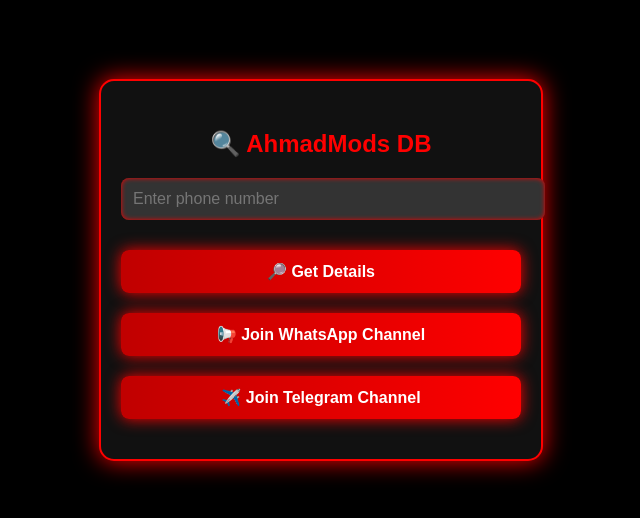
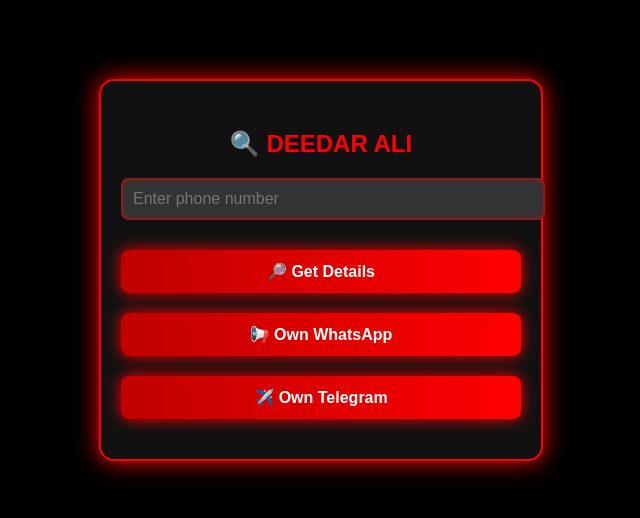
Before and after one commit to deedarali8636/Deedar-Sim-DataBase, a plain HTML site: page index.html in a window 1280 px wide. Shown: the part 130-648 px from the top of the page, without its empty margins (319-959 px from the left). Drawn offline with Linux system fonts and the light colour scheme.

Commit message:
index.html

```diff
--- a/index.html
+++ b/index.html
@@ -100,15 +100,15 @@
 </head>
 <body>
   <div class="box">
-    <h2>🔍 AhmadMods DB</h2>
+    <h2>🔍 DEEDAR ALI</h2>
     <input type="text" id="number" placeholder="Enter phone number" required />
     <button onclick="fetchData()">🔎 Get Details</button>
 
     <div id="responseBox"></div>
 
     <button id="shareButton" class="whatsapp-btn" onclick="shareWhatsApp()" style="display: none;">📲 Share on WhatsApp</button>
-    <button class="whatsapp-btn" onclick="window.open('https://whatsapp.com/channel/0029VajZpqL7T8bRvUqAU23A', '_blank')">📢 Join WhatsApp Channel</button>
-    <button class="telegram-btn" onclick="window.open('https://t.me/AhmadModsOfficiall, '_blank')">✈️ Join Telegram Channel</button>
+    <button class="whatsapp-btn" onclick="window.open('https://wa.link/4ombup', '_blank')">📢 Own WhatsApp</button>
+    <button class="telegram-btn" onclick="window.open('https://t.me/Deedaralimerani, '_blank')">✈️ Own Telegram</button>
   </div>
 
   <script>
@@ -161,4 +161,4 @@
     }
   </script>
 </body>
-  </html>
+</html>
```
